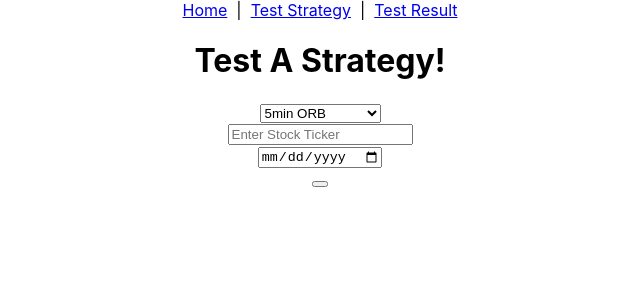
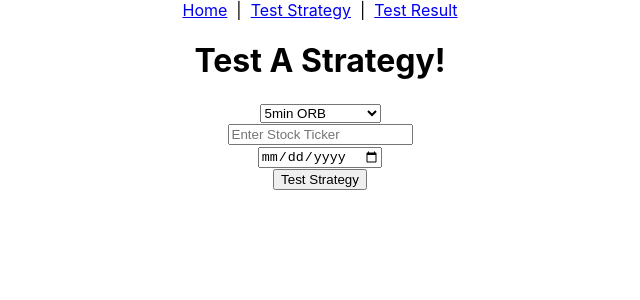
Before and after one commit to Slmbyn/StratTester, a React (Create React App) app in the folder react-frontend/: page /test in a window 1280 px wide. Shown: the top 300 px of the page, without its empty margins (320-960 px from the left). Built offline with nearby package versions, Linux system fonts and the light colour scheme.

Commit message:
adds create test functionality

```diff
--- a/react-frontend/src/pages/result.jsx
+++ b/react-frontend/src/pages/result.jsx
@@ -27,7 +27,7 @@ export default function Result(){
     return(
         <>
         <h1>Tests:</h1>
-        <p>
+        <div>
             {test.map((e) => {
                 return(
                     <div>
@@ -37,9 +37,9 @@ export default function Result(){
                     </div>
                 )
             })}
-        </p>
+        </div>
         <h1>Results:</h1>
-        <p>
+        <div>
             {result.map((e) => {
                 return(
                     <div>
@@ -52,7 +52,7 @@ export default function Result(){
                     </div>
                 )
             })}
-        </p>
+        </div>
         </>
     )
 }
--- a/react-frontend/src/pages/test.jsx
+++ b/react-frontend/src/pages/test.jsx
@@ -1,17 +1,63 @@
+import { useState } from "react"
+import {createTest, getAll, getOne} from "../services/test.service"
+import { useNavigate } from "react-router-dom";
 
 export default function Test(){
+    const navigate = useNavigate();
+    const [test, setTest] = useState({
+        strategy: '',
+        ticker: '',
+        date: ''
+    })
+
+    const handleInputChange = (evt) => {
+        setTest({...test, [evt.target.name]: evt.target.value})
+    }
+console.log('before handle submit:',test)
+    async function handleSubmit (evt) {
+        evt.preventDefault();
+        try {
+            console.log('what is happening?!')
+            const data = {
+                strategy: test.strategy,
+                ticker: test.ticker,
+                date: test.date
+            }
+            console.log('data is', data)
+            const response = await createTest(data);
+            console.log('Response is:',response)
+            setTest({
+                id: response.id,
+                strategy: response.strategy,
+                date: response.date
+            })
+            navigate('/result')
+        } catch (err) {
+            console.log('this isnt working')
+            console.log(err)
+        }
+    }
     return (
         <>
         <h1>Test A Strategy!</h1>
-        <form action="">
-            <select name="" id="">
-                <option value="">5min ORB</option>
-                <option value="">10/20 ema cross</option>
-                <option value="">S/R Break</option>
+        <form onSubmit={handleSubmit}>
+            <select name="strategy" value={test.strategy} onChange={handleInputChange}>
+                <option value="5min ORB">5min ORB</option>
+                <option value="S/R Break">S/R Break</option>
+                <option value="10/20 ema cross">10/20 ema cross</option>
             </select> <br />
-            <input type="text" placeholder="Enter Stock Ticker"/><br />
-            <input type="date" /><br />
-            <button type="submit"></button>
+            <input type="text"
+            placeholder="Enter Stock Ticker"
+            name="ticker"
+            value={test.ticker}
+            onChange={handleInputChange}
+            /><br />
+            <input
+            type="date"
+            name="date"
+            value={test.date}
+            onChange={handleInputChange}/><br />
+            <button type="submit"> Test Strategy </button>
         </form>
         </>
     )
--- a/react-frontend/src/services/test.service.js
+++ b/react-frontend/src/services/test.service.js
@@ -1,14 +1,28 @@
 import http from '../custom_axios'
 
-export default function TestDataService () {
-    function getAll() {
+
+    const getAll = () => {
         return http.get('/tests')
     }
     function getOne(id) {
         // will need to go into django/urls and add this path
         return http.get(`/tests/{id}`)
     }
-    function createTest(data) {
-        return http.post(`/test/{id}`, data)
+    const createTest = (data) => {
+        return http.post(`/test`, data)
     }
-}
+
+    export{createTest, getAll, getOne}
+
+// export default function TestDataService () {
+//     function getAll() {
+//         return http.get('/tests')
+//     }
+//     function getOne(id) {
+//         // will need to go into django/urls and add this path
+//         return http.get(`/tests/{id}`)
+//     }
+//     function createTest(data) {
+//         return http.post(`/test/{id}`, data)
+//     }
+// }
```
Also changed, not shown: 1 other file (tests, documents, lock files or other folders).
